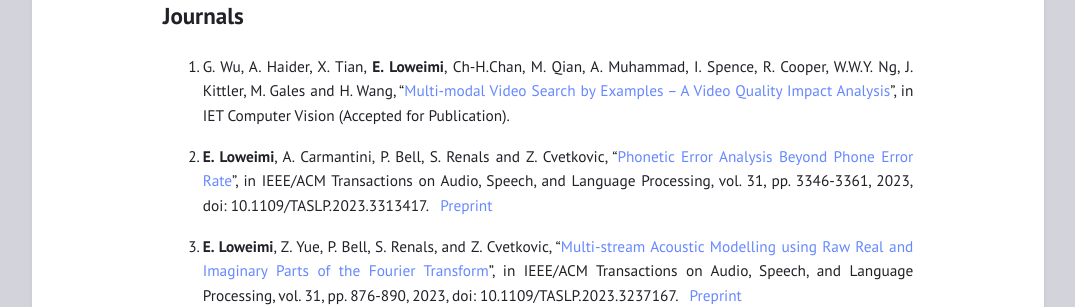
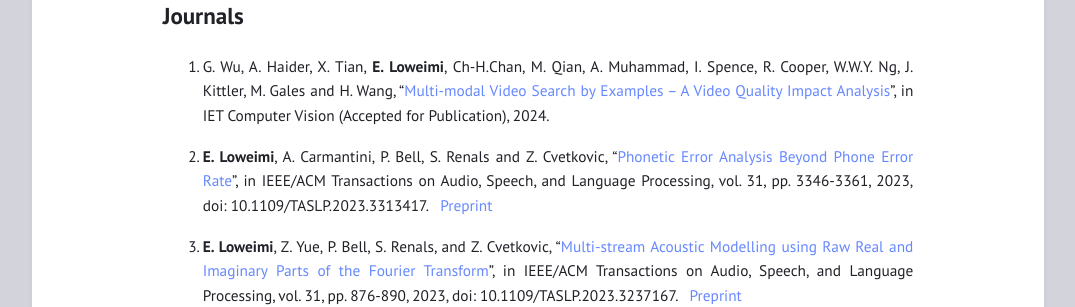
Before and after one commit to eloweimi/eloweimi.github.io, a Jekyll site: the page built from publications.md, in a window 1280 px wide and 900 px high. Shown: the part 311-618 px from the top of the window, without its empty margins (102-1177 px from the left). Built offline with Jekyll 4.4.1, drawn with Linux system fonts in a browser that asks for light colours.

Commit message:
Update publications.md

```diff
--- a/publications.md
+++ b/publications.md
@@ -9,7 +9,7 @@
 <br>
 
 ## Journals ##
-1. G. Wu, A. Haider, X. Tian, **E. Loweimi**, Ch-H.Chan, M. Qian, A. Muhammad, I. Spence, R. Cooper, W.W.Y. Ng, J. Kittler, M. Gales and H. Wang, "[Multi-modal Video Search by Examples – A Video Quality Impact Analysis]()", in IET Computer Vision (Accepted for Publication).
+1. G. Wu, A. Haider, X. Tian, **E. Loweimi**, Ch-H.Chan, M. Qian, A. Muhammad, I. Spence, R. Cooper, W.W.Y. Ng, J. Kittler, M. Gales and H. Wang, "[Multi-modal Video Search by Examples – A Video Quality Impact Analysis]()", in IET Computer Vision (Accepted for Publication), 2024.
 
 1. **E. Loweimi**, A. Carmantini, P. Bell, S. Renals and Z. Cvetkovic, "[Phonetic Error Analysis Beyond Phone Error Rate](https://ieeexplore.ieee.org/abstract/document/10244118)", in IEEE/ACM Transactions on Audio, Speech, and Language Processing, vol. 31, pp. 3346-3361, 2023, doi: 10.1109/TASLP.2023.3313417. &nbsp; [Preprint](https://kclpure.kcl.ac.uk/ws/portalfiles/portal/229243895/LEA_PrePrint.pdf)
 
```
